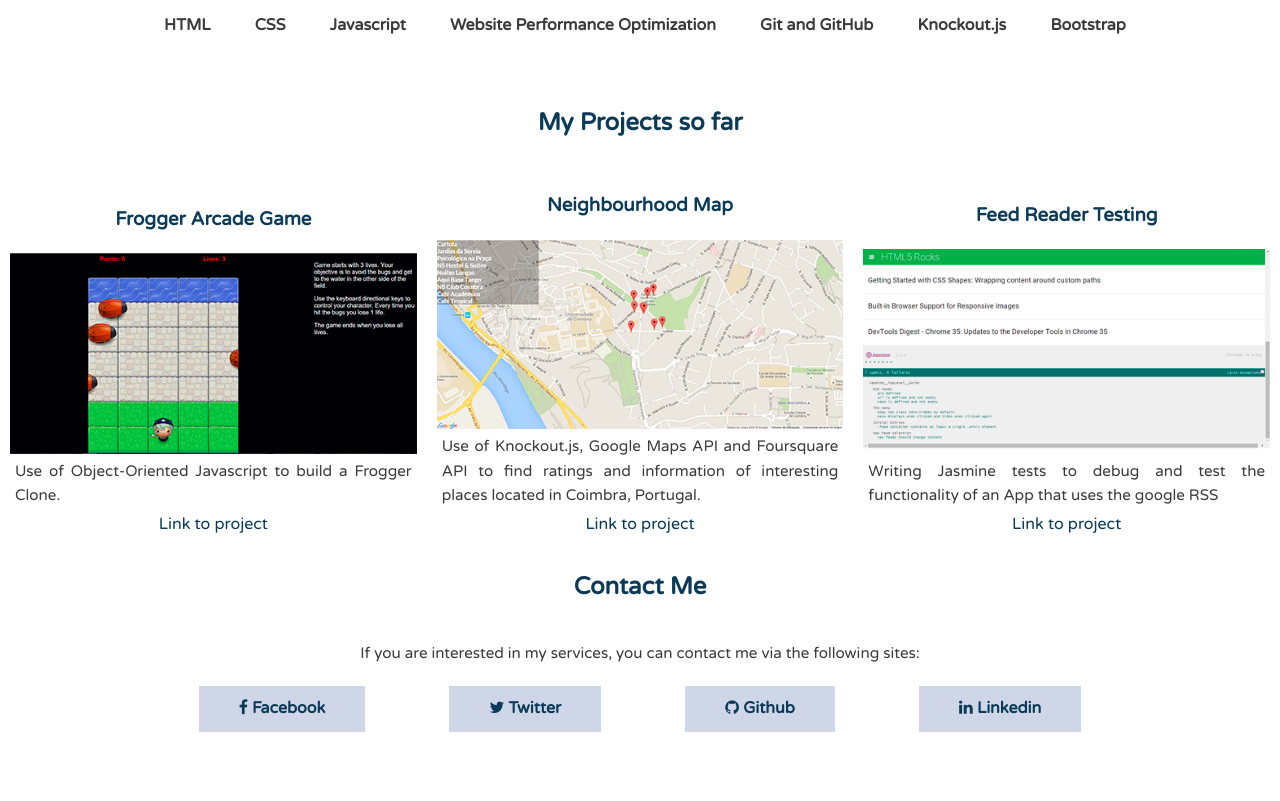
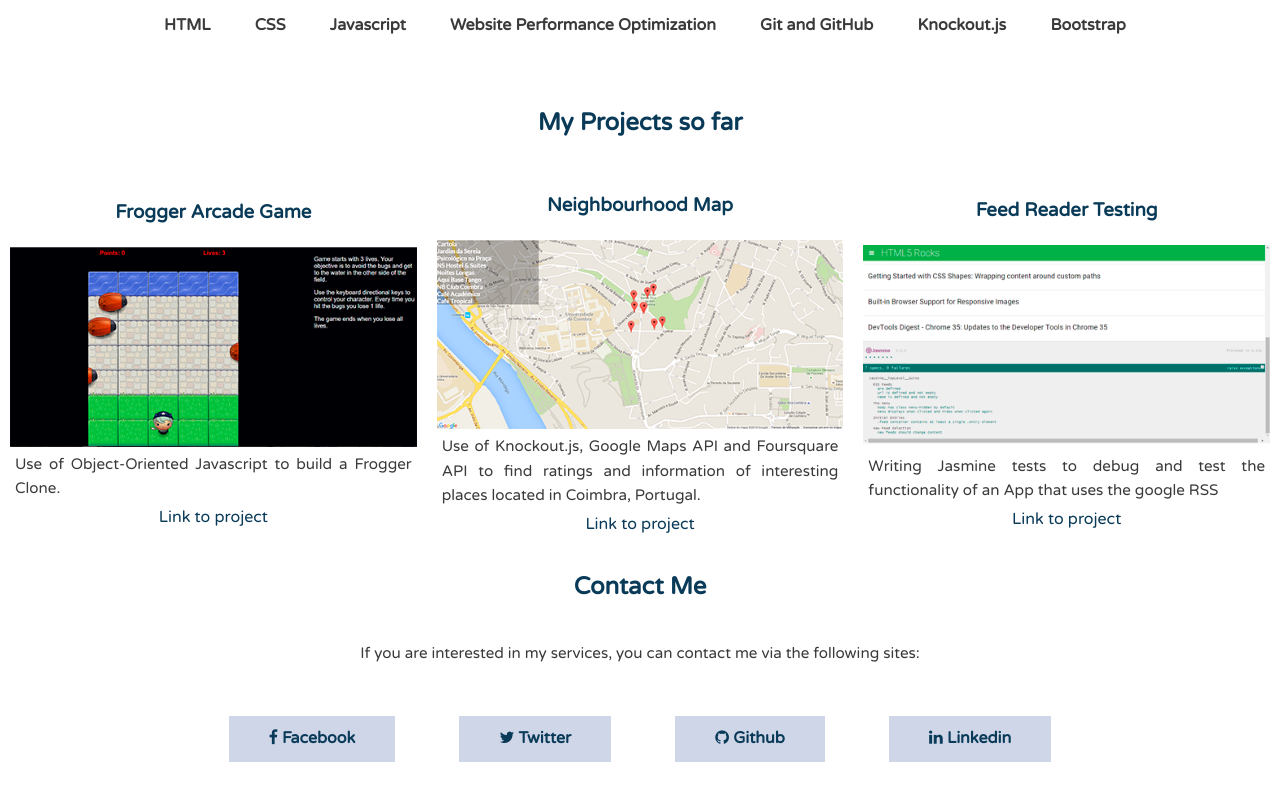
Before and after one commit to Khaltar/khaltar.github.io, a plain HTML site: page index.html in a window 1280 px wide. Shown: the part 1017-1818 px from the top of the page. Before the commit the page ends 1775 px from the top, so only its background shows below. Drawn offline with Linux system fonts and the light colour scheme.

Commit message:
Correct button bug

```diff
--- a/main.css
+++ b/main.css
@@ -172,15 +172,15 @@ Media Queries
     }
     .row {
         flex-wrap: wrap;
+        align-items: center;
     }
 
-    .social-buttons-list li {
+    .social-buttons li {
         display: inline-block;
         padding: 10px 40px;
-        margin: 0px 40px 0 40px;
-        font-weight: bold;
-        background: #ced6e8;
+        margin: 10px;
     }
+
 }
 
 @media (min-width: 1025px) {
@@ -198,4 +198,8 @@ Media Queries
         padding: 0px;
         margin: 5px;
     }
+
+    .social-buttons li {
+       margin: 30px;
+    }
 }
```
